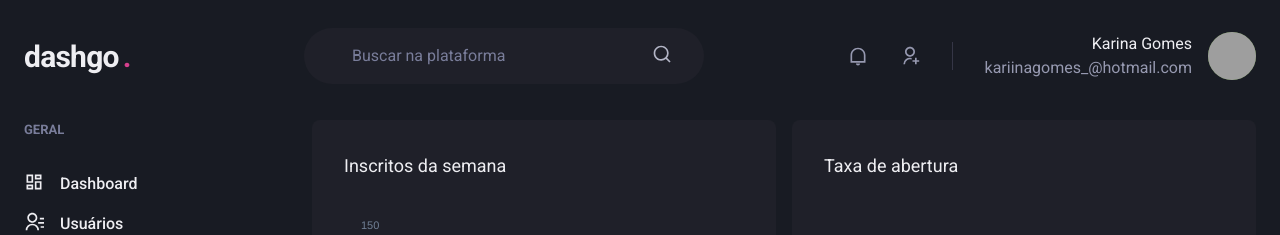
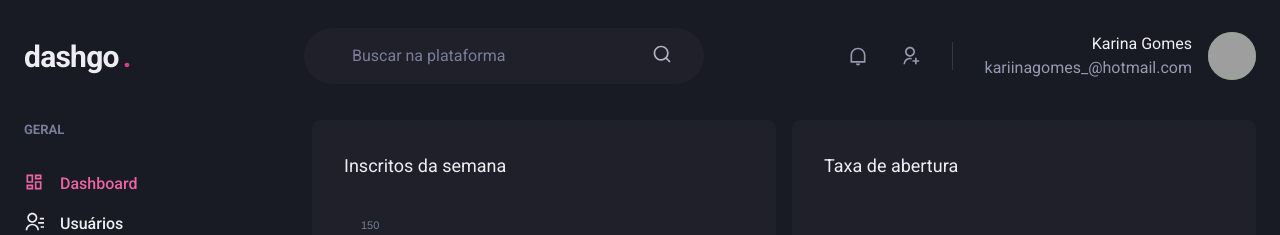
Before and after one commit to kariinagomes/ignite, a Next.js app in the folder reactjs/chapters/04-dashgo/: page /dashboard in a window 1280 px wide. Shown: the top 235 px of the page. Built offline with nearby package versions, Linux system fonts and the light colour scheme; grey boxes are pictures that could not be loaded.

Commit message:
feat: add active link

```diff
--- /dev/null
+++ b/reactjs/chapters/04-dashgo/src/components/ActiveLink.tsx
@@ -0,0 +1,37 @@
+import { cloneElement, ReactElement } from 'react';
+import Link, { LinkProps } from 'next/link';
+import { useRouter } from 'next/router';
+
+interface ActiveLinkProps extends LinkProps {
+  children: ReactElement;
+  shouldMatchExactHref?: false;
+}
+
+export function ActiveLink({
+  children,
+  shouldMatchExactHref = false,
+  ...rest
+}: ActiveLinkProps) {
+  const { asPath } = useRouter();
+
+  let isActive = false;
+
+  if (shouldMatchExactHref && (asPath === rest.href || asPath === rest.as)) {
+    isActive = true;
+  }
+
+  if (
+    !shouldMatchExactHref &&
+    (asPath.startsWith(String(rest.href)) || asPath.startsWith(String(rest.as)))
+  ) {
+    isActive = true;
+  }
+
+  return (
+    <Link {...rest}>
+      {cloneElement(children, {
+        color: isActive ? 'pink.400' : 'gray.50',
+      })}
+    </Link>
+  );
+}
--- a/reactjs/chapters/04-dashgo/src/components/Sidebar/NavLink.tsx
+++ b/reactjs/chapters/04-dashgo/src/components/Sidebar/NavLink.tsx
@@ -1,23 +1,27 @@
+import { ElementType } from 'react';
 import {
   Icon,
-  Link,
+  Link as ChakraLink,
   Text,
   LinkProps as ChakraLinkProps,
 } from '@chakra-ui/react';
-import { ElementType } from 'react';
+import { ActiveLink } from '../ActiveLink';
 
 interface NavLinkProps extends ChakraLinkProps {
   icon: ElementType;
   children: string;
+  href: string;
 }
 
-export function NavLink({ icon, children, ...rest }: NavLinkProps) {
+export function NavLink({ icon, href, children, ...rest }: NavLinkProps) {
   return (
-    <Link display='flex' align='center' {...rest}>
-      <Icon as={icon} fontSize='20' />
-      <Text ml='4' fontWeight='medium'>
-        {children}
-      </Text>
-    </Link>
+    <ActiveLink href={href} passHref>
+      <ChakraLink display='flex' align='center' {...rest}>
+        <Icon as={icon} fontSize='20' />
+        <Text ml='4' fontWeight='medium'>
+          {children}
+        </Text>
+      </ChakraLink>
+    </ActiveLink>
   );
 }
--- a/reactjs/chapters/04-dashgo/src/components/Sidebar/SidebarNav.tsx
+++ b/reactjs/chapters/04-dashgo/src/components/Sidebar/SidebarNav.tsx
@@ -1,18 +1,31 @@
-import { Stack } from "@chakra-ui/react";
-import { RiDashboardLine, RiContactsLine, RiInputMethodLine, RiGitMergeLine } from "react-icons/ri";
-import { NavLink } from "./NavLink";
-import { NavSection } from "./NavSection";
+import { Stack } from '@chakra-ui/react';
+import {
+  RiDashboardLine,
+  RiContactsLine,
+  RiInputMethodLine,
+  RiGitMergeLine,
+} from 'react-icons/ri';
+import { NavLink } from './NavLink';
+import { NavSection } from './NavSection';
 
 export function SidebarNav() {
   return (
     <Stack spacing='12' align='flex-start'>
       <NavSection title='GERAL'>
-        <NavLink icon={RiDashboardLine}>Dashboard</NavLink>
-        <NavLink icon={RiContactsLine}>Usuários</NavLink>
+        <NavLink icon={RiDashboardLine} href='/dashboard'>
+          Dashboard
+        </NavLink>
+        <NavLink icon={RiContactsLine} href='/users'>
+          Usuários
+        </NavLink>
       </NavSection>
       <NavSection title='AUTOMAÇÃO'>
-        <NavLink icon={RiInputMethodLine}>Formulários</NavLink>
-        <NavLink icon={RiGitMergeLine}>Automação</NavLink>
+        <NavLink icon={RiInputMethodLine} href='/forms'>
+          Formulários
+        </NavLink>
+        <NavLink icon={RiGitMergeLine} href='/automation'>
+          Automação
+        </NavLink>
       </NavSection>
     </Stack>
   );
--- a/reactjs/chapters/04-dashgo/src/pages/users/index.tsx
+++ b/reactjs/chapters/04-dashgo/src/pages/users/index.tsx
@@ -14,6 +14,7 @@ import {
   Text,
   useBreakpointValue,
 } from '@chakra-ui/react';
+import Link from 'next/link';
 import { RiAddLine, RiPencilLine } from 'react-icons/ri';
 import { Header } from '../../components/Header';
 import { Pagination } from '../../components/Pagination';
@@ -36,6 +37,7 @@ export default function UserList() {
             <Heading size='lg' fontWeight='normal'>
               Usuários
             </Heading>
+            <Link href='/users/create' passHref>
               <Button
                 as='a'
                 size='sm'
@@ -45,6 +47,7 @@ export default function UserList() {
               >
                 Criar novo
               </Button>
+            </Link>
           </Flex>
           <Table colorScheme='whiteAlpha'>
             <Thead>
```
Also changed, not shown: reactjs/chapters/04-dashgo/src/pages/users/create.tsx (+6 -1 lines). Lines whose indentation alone changed are shown as unchanged.
